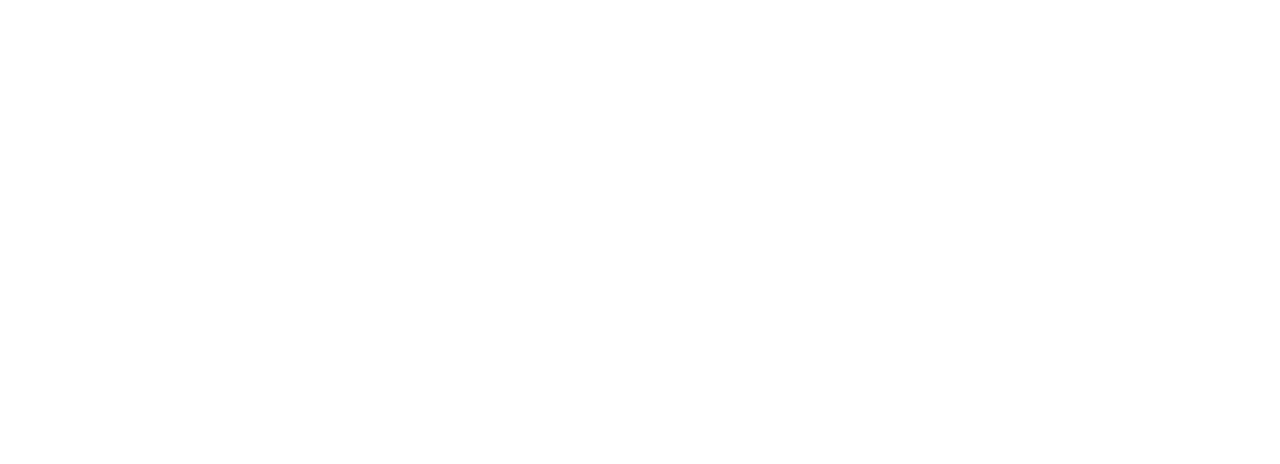
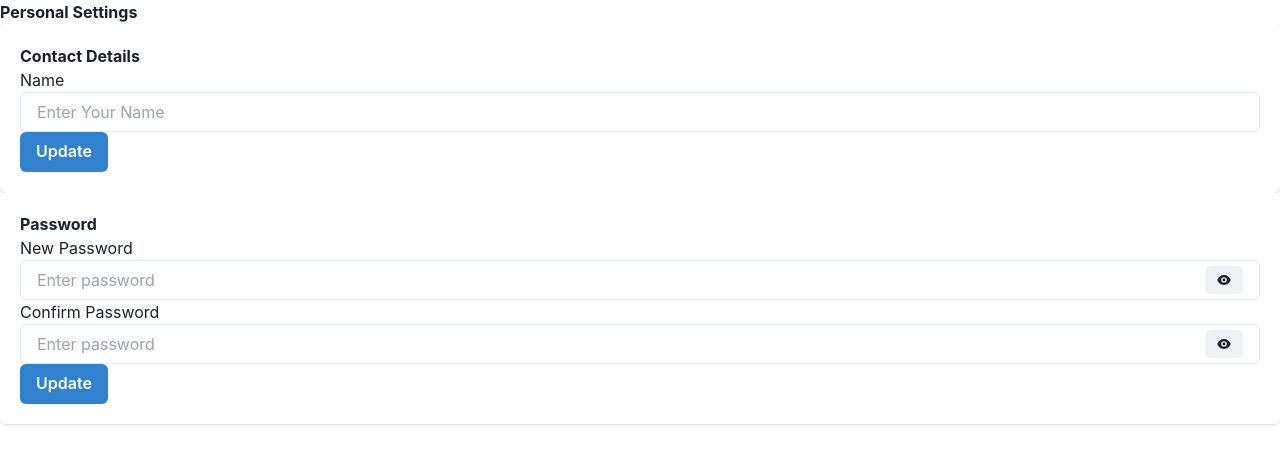
Before and after one commit to Sawantkun/MailMagnet, a React (Vite) app: page /Settings in a window 1280 px wide. Before the commit this address had no page. Shown: the top 464 px of the page. Built offline with nearby package versions, Linux system fonts and the light colour scheme.

Commit message:
Personal Setting

```diff
--- a/src/App.jsx
+++ b/src/App.jsx
@@ -8,6 +8,7 @@
 import Dashboard from './pages/Dashboard';
 import MainNav from './components/MainNav';
 import Services from './pages/Services';
+import Setting from './pages/Setting';
 
 const App = () => {
   return (
@@ -20,6 +21,7 @@
           <Route path='/Dashboard' element={<Dashboard />} />
           <Route path='/MainNav' element={<MainNav />} />
           <Route path='/Services' element={<Services />} />
+          <Route path='/Settings' element={<Setting />} />
         </Routes>
       </Router>
     </ChakraProvider>
--- a/src/pages/Dashboard.jsx
+++ b/src/pages/Dashboard.jsx
@@ -1,10 +1,12 @@
 // Dashboard.js
-import React from 'react';
+import React, { useState } from 'react';
 import MainNav from '../components/MainNav';
 import SideBar from '../components/SideBar';
 import Services from './Services';
 
 const Dashboard = () => {
+
+
   return (
     <div>
       <MainNav/>
--- /dev/null
+++ b/src/pages/Setting.jsx
@@ -0,0 +1,64 @@
+import { Button, Card, CardBody, Image, Input, InputGroup, InputRightElement, Stack } from "@chakra-ui/react";
+import React, { useState } from 'react';
+import { HiEye, HiEyeOff } from 'react-icons/hi';
+
+
+const Setting = () => {
+
+    const [show, setShow] = useState(false);
+    const [shows, setShows] = useState(false);
+
+    return(
+        <div className="w-9/12 bg-white">
+            <h2 className="text-3xl"><b>Personal Settings</b></h2>
+            <Card>
+                <CardBody className="flex flex-col gap-3">
+            <h2 className="text-2xl"><b>Contact Details</b></h2>
+            <label>
+            Name
+            <Input type="text" name="name" id="name" placeholder="Enter Your Name" autoComplete='off'/>
+            </label>
+<Button colorScheme="blue">Update</Button>
+</CardBody>
+</Card>
+<Card>
+    <CardBody className="flex flex-col gap-3">
+<h2 className="text-2xl"><b>Password</b></h2>
+            <label>
+            New Password
+            <InputGroup size='md'>
+                            <Input
+                                pr='4.5rem'
+                                type={show ? 'text' : 'password'}
+                                placeholder='Enter password'
+                            />
+                            <InputRightElement width='4.5rem'>
+                                <Button h='1.75rem' className='opacity-50' size='sm' onClick={() => setShow(!show)}>
+                                    {show ? <HiEyeOff /> : <HiEye />}
+                                </Button>
+                            </InputRightElement>
+                        </InputGroup>
+            </label>
+            <label>
+                Confirm Password
+                <InputGroup size='md'>
+                            <Input
+                                pr='4.5rem'
+                                type={shows ? 'text' : 'password'}
+                                placeholder='Enter password'
+                            />
+                            <InputRightElement width='4.5rem'>
+                                <Button h='1.75rem' className='opacity-50' size='sm' onClick={() => setShows(!shows)}>
+                                    {shows ? <HiEyeOff /> : <HiEye />}
+                                </Button>
+                            </InputRightElement>
+                        </InputGroup>
+            </label>
+<Button colorScheme="blue">Update</Button>
+</CardBody>
+</Card>
+        </div>
+    )
+}
+
+export default Setting;
--- a/src/pages/SignUp.jsx
+++ b/src/pages/SignUp.jsx
@@ -14,9 +14,6 @@
 
     const [isDarkMode, setIsDarkMode] = useState(false);
 
-    const handleSwitchChange = () => {
-      setIsDarkMode(!isDarkMode);
-    };
     const navigate = useNavigate();
     const handleDashboard = () => {
       navigate('/dashboard')
@@ -24,7 +21,7 @@
 
     return (
         <div className={`w-100 h-[100vh] ${isDarkMode ? 'bg-[#0B1623] text-white' : 'bg-white text-black'}`}>
-            <Navbar isDarkMode={isDarkMode} onSwitchChange={handleSwitchChange} />
+            <Navbar isDarkMode={isDarkMode} onSwitchChange={() => setIsDarkMode(false)} />
             <div className="w-9/12 h-100 px-[50px] mt-[50px] py-[100px] mx-auto flex items-center justify-between border rounded">
                 <div>
                     <h1 className='text-center text-3xl font-bold mb-9'>Let's Get Started</h1>
@@ -41,7 +38,7 @@
                                 placeholder='Enter password'
                             />
                             <InputRightElement width='4.5rem'>
-                                <Button h='1.75rem' className='opacity-50' size='sm' onClick={handleClick}>
+                                <Button h='1.75rem' className='opacity-50' size='sm' onClick={() => setShow(true)}>
                                     {show ? <HiEyeOff /> : <HiEye />}
                                 </Button>
                             </InputRightElement>
@@ -53,7 +50,7 @@
                                 placeholder='Enter Confirm password'
                             />
                             <InputRightElement width='4.5rem'>
-                                <Button h='1.75rem' className='opacity-50' size='sm' onClick={handleClicks}>
+                                <Button h='1.75rem' className='opacity-50' size='sm' onClick={() => setShows(tru)}>
                                     {shows ? <HiEyeOff /> : <HiEye />}
                                 </Button>
                             </InputRightElement>
```
